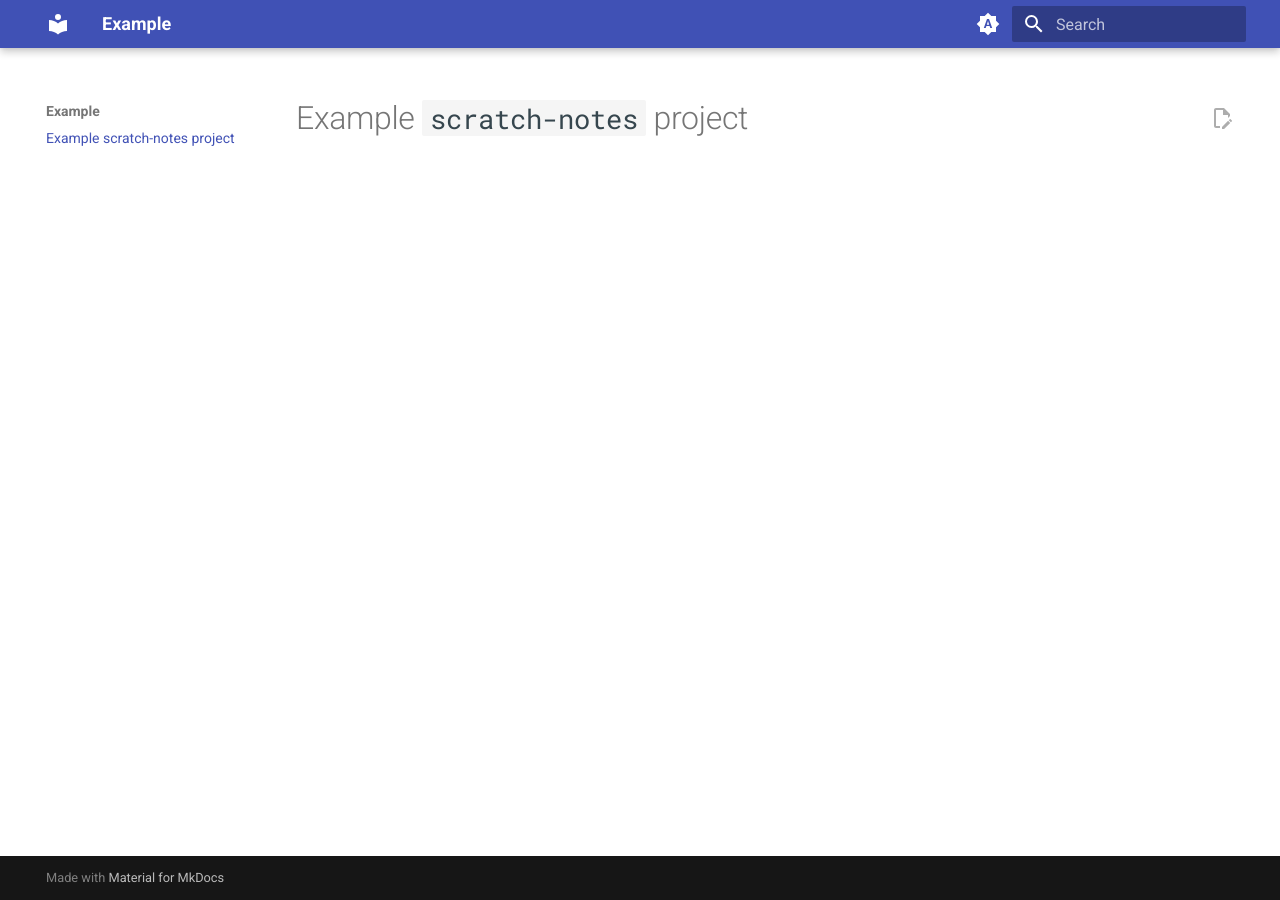
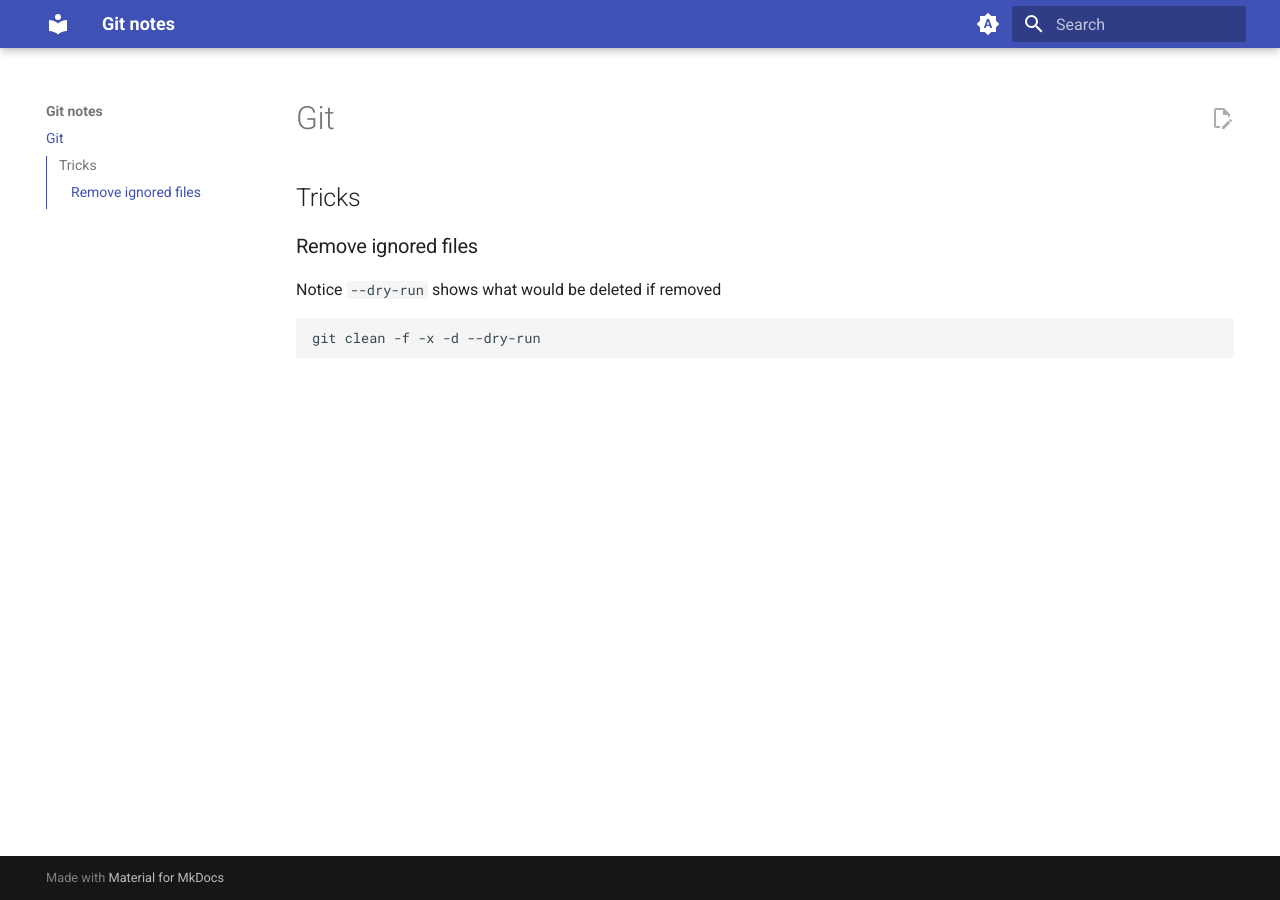
Before and after one commit to jcabrerizo/scratch-notes-git, an MkDocs documentation site: the page built from docs/README.md, in a window 1280 px wide. Built offline with MkDocs 1.6.1 and Material for MkDocs 9.7.7, drawn with Linux system fonts in a browser that asks for light colours.

Commit message:
init commit

````diff
--- a/docs/README.md
+++ b/docs/README.md
@@ -1 +1,11 @@
-# Example `scratch-notes` project
+# Git
+
+## Tricks
+
+### Remove ignored files
+
+Notice `--dry-run` shows what would be deleted if removed
+
+```shell
+git clean -f -x -d --dry-run
+```
--- a/mkdocs.yml
+++ b/mkdocs.yml
@@ -1,4 +1,4 @@
-site_name: Example
+site_name: Git notes
 docs_dir: docs
 # site_dir: ./site
 # repo_url: https://github.com/user/example
````
